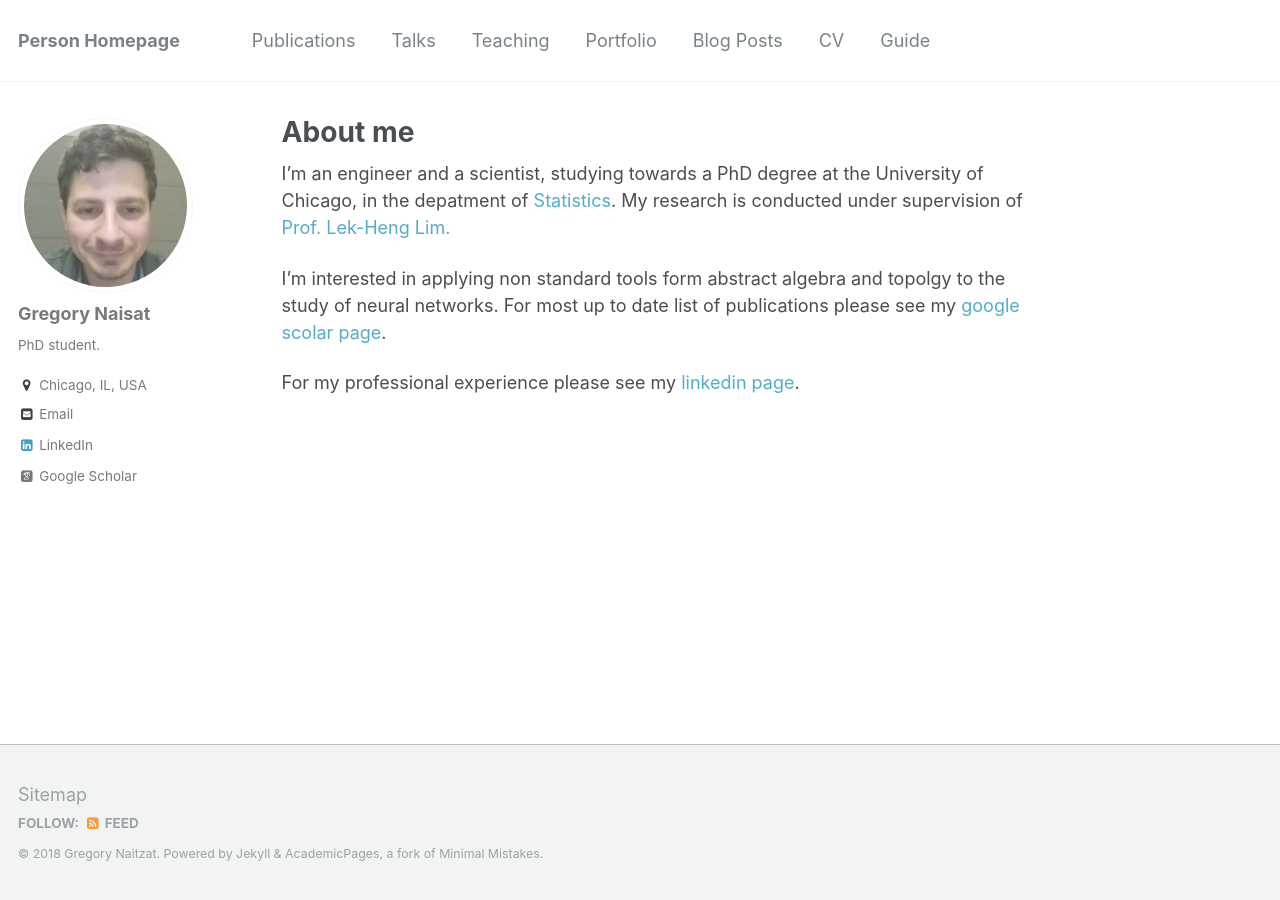
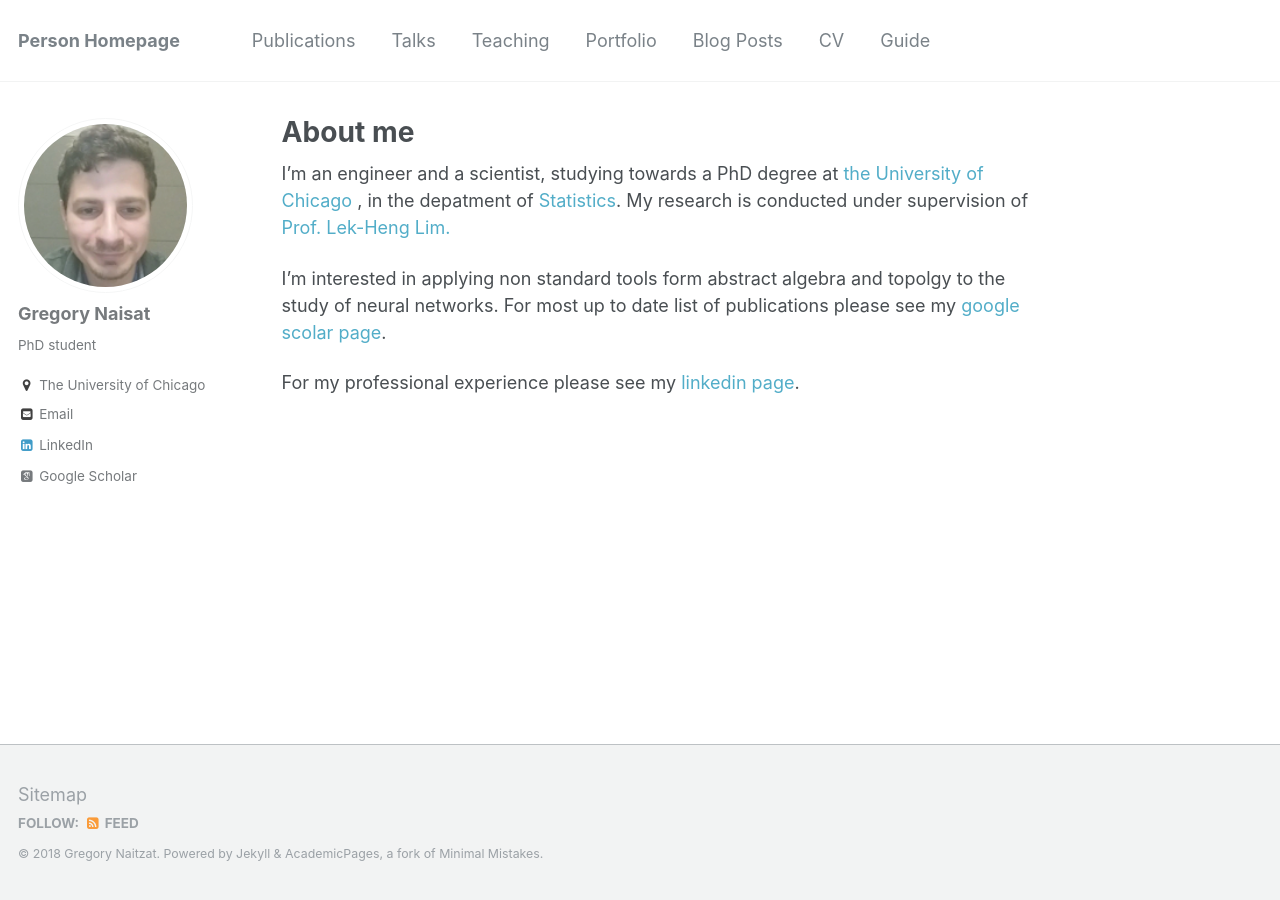
Before and after one commit to sgregnt/sgregnt.github.io, a Jekyll site: the page built from _pages/about.md, in a window 1280 px wide. Built offline with Jekyll 4.4.1, drawn with Linux system fonts in a browser that asks for light colours; some web fonts are replaced.

Commit message:
changed description

```diff
--- a/_config.yml
+++ b/_config.yml
@@ -81,8 +81,8 @@ analytics:
 author:
   name             : "Gregory Naisat"
   avatar           : "profile.png"
-  bio              : "PhD student."
-  location         : "Chicago, IL, USA"
+  bio              : "  PhD student "
+  location         : "The University of Chicago"
   employer         :
   googlescholar    : "https://scholar.google.com/citations?user=qWdJyrMAAAAJ&hl=en"
   email            : gregn@uchicago.edu
--- a/_pages/about.md
+++ b/_pages/about.md
@@ -7,7 +7,8 @@ redirect_from:
   - /about/
   - /about.html
 ---
-I'm an engineer and a scientist, studying towards a PhD degree at the University of Chicago, in the depatment of [Statistics](https://galton.uchicago.edu/). My research is conducted under supervision of [Prof. Lek-Heng Lim.](https://www.stat.uchicago.edu/~lekheng/)
+
+I'm an engineer and a scientist, studying towards a PhD degree at [the University of Chicago](https://www.uchicago.edu/) , in the depatment of [Statistics](https://galton.uchicago.edu/). My research is conducted under supervision of [Prof. Lek-Heng Lim.](https://www.stat.uchicago.edu/~lekheng/)
 
 I'm interested in applying non standard tools form abstract algebra and topolgy to the study of neural networks. For most up to date list of publications please see my [google scolar page](https://scholar.google.com/citations?user=qWdJyrMAAAAJ&hl=en).
 
```
